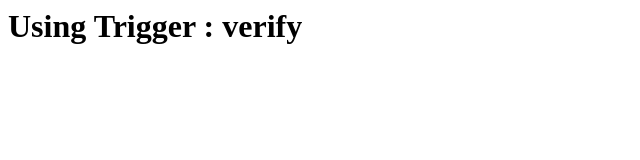
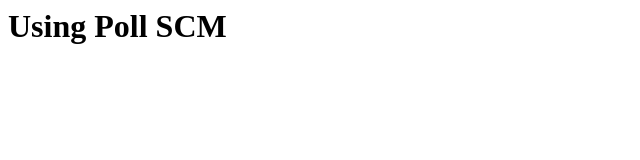
Before and after one commit to sahilkaushik007/jenkins, a plain HTML site: page index.html in a window 1280 px wide. Shown: the whole page, without its empty margins (0-640 px from the left). Drawn offline with Linux system fonts and the light colour scheme.

Commit message:
Update index.html

```diff
--- a/index.html
+++ b/index.html
@@ -1,6 +1,6 @@
 <html>
 
   <h1>
-  Using Trigger : verify
+  Using Poll SCM
     </h1>
   </html>
```
